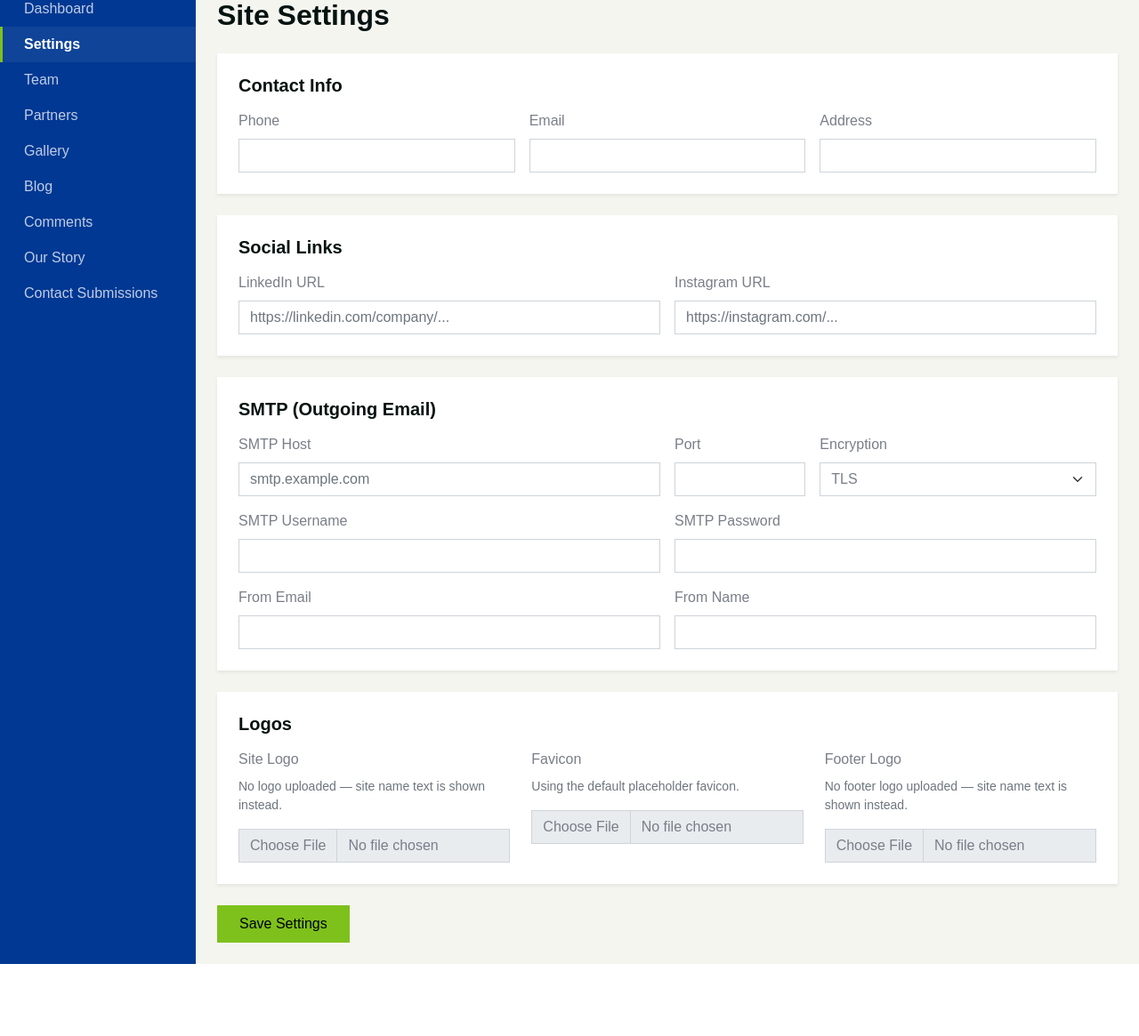
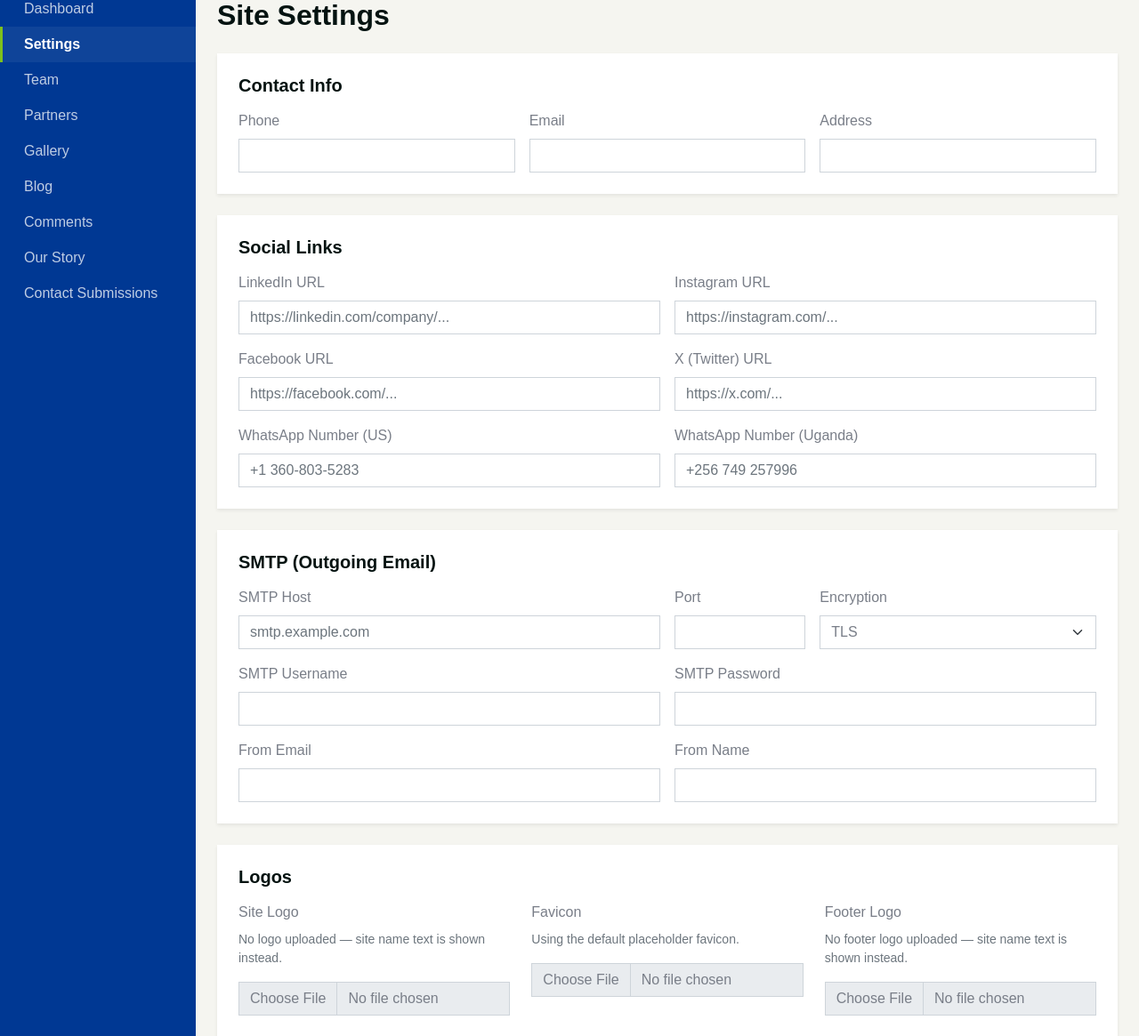
Before and after one commit to barakhubs/Bloom, a PHP site: page /admin/settings in a window 1280 px wide. Shown: the part 82-1247 px from the top of the page at 89% size. Before the commit the page ends 1166 px from the top, so only its background shows below. Run offline with PHP 8.4, Linux system fonts and the light colour scheme; the visitor is signed in with stand-in values (Sample User, id 1); data that the repository does not hold is empty; some libraries are stand-ins or nearby versions.

Commit message:
feat: add Facebook, X, and WhatsApp support; update contact & social links
Client asked for Facebook and X (Twitter) links alongside the
existing LinkedIn/Instagram, plus two WhatsApp numbers (US and
Uganda). Added social_facebook, social_x, whatsapp_us, and
whatsapp_ug as new settings keys, wired into the admin Site
Settings form and the footer's social icon row / contact block
(WhatsApp numbers link out via wa.me).

Also updated contact_email to info@bloombeyondborders.org and set
the LinkedIn/Instagram URLs the client provided (both previously
blank). Flagging for the client: her Instagram URL resolves to the
handle "blooombeyondborders" (three o's), not "BloomBeyondBorders"
as typed in her feedback doc - worth confirming before this goes
live.

Co-Authored-By: Claude Sonnet 5 <noreply@anthropic.com>

```diff
--- a/app/Controllers/Admin/SettingsController.php
+++ b/app/Controllers/Admin/SettingsController.php
@@ -15,6 +15,10 @@ class SettingsController extends AdminController
         'contact_address',
         'social_linkedin',
         'social_instagram',
+        'social_facebook',
+        'social_x',
+        'whatsapp_us',
+        'whatsapp_ug',
         'smtp_host',
         'smtp_port',
         'smtp_username',
--- a/app/Views/admin/settings/index.php
+++ b/app/Views/admin/settings/index.php
@@ -45,6 +45,22 @@ $val = fn (string $key) => htmlspecialchars($settings[$key] ?? '');
             <div class="col-md-6">
                 <label class="form-label">Instagram URL</label>
                 <input type="url" class="form-control" name="social_instagram" value="<?= $val('social_instagram') ?>" placeholder="https://instagram.com/...">
+            </div>
+            <div class="col-md-6">
+                <label class="form-label">Facebook URL</label>
+                <input type="url" class="form-control" name="social_facebook" value="<?= $val('social_facebook') ?>" placeholder="https://facebook.com/...">
+            </div>
+            <div class="col-md-6">
+                <label class="form-label">X (Twitter) URL</label>
+                <input type="url" class="form-control" name="social_x" value="<?= $val('social_x') ?>" placeholder="https://x.com/...">
+            </div>
+            <div class="col-md-6">
+                <label class="form-label">WhatsApp Number (US)</label>
+                <input type="text" class="form-control" name="whatsapp_us" value="<?= $val('whatsapp_us') ?>" placeholder="+1 360-803-5283">
+            </div>
+            <div class="col-md-6">
+                <label class="form-label">WhatsApp Number (Uganda)</label>
+                <input type="text" class="form-control" name="whatsapp_ug" value="<?= $val('whatsapp_ug') ?>" placeholder="+256 749 257996">
             </div>
         </div>
     </div>
```
Also changed, not shown: app/Views/partials/footer.php (+13 -1 lines), database/seed.sql (+7 -3 lines).
